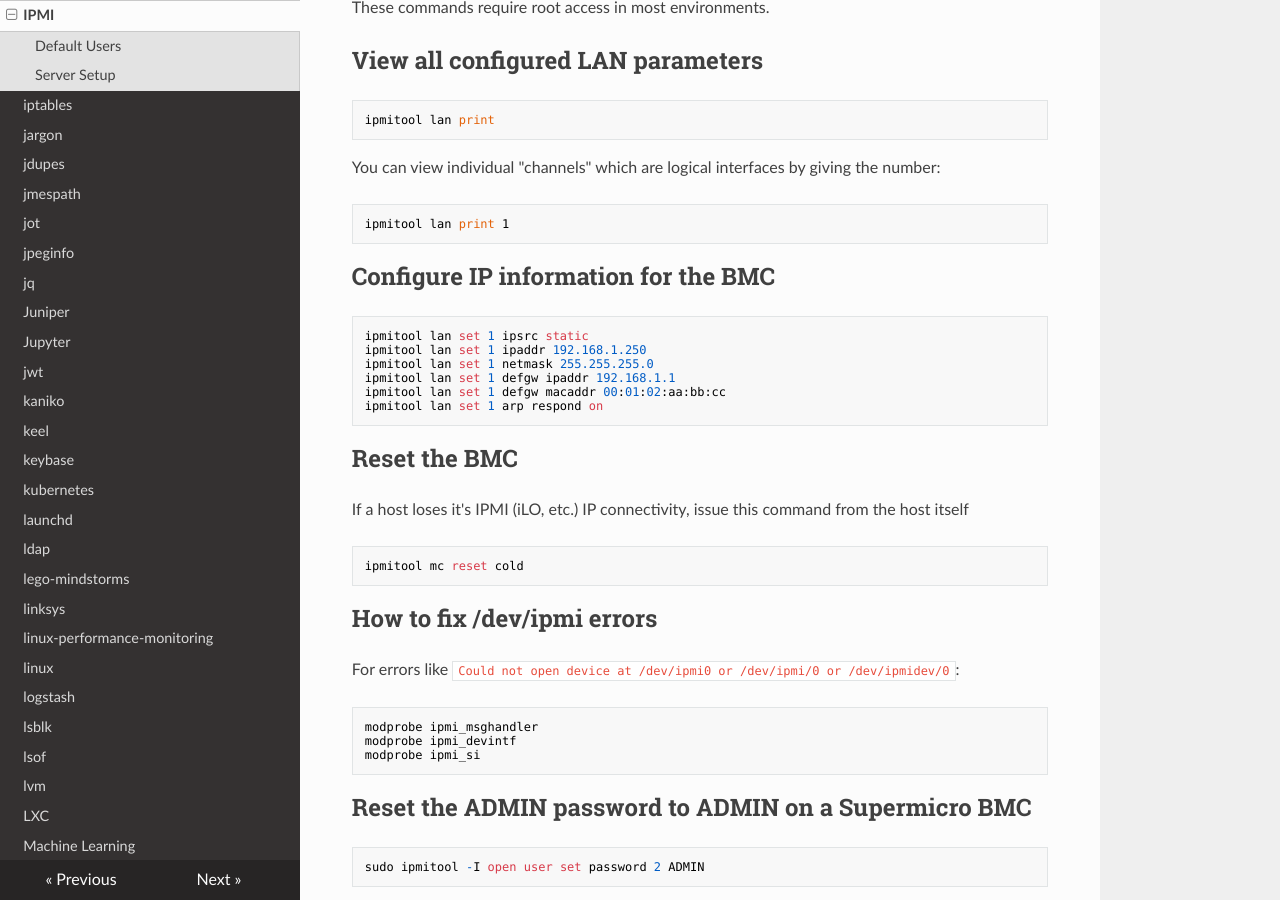
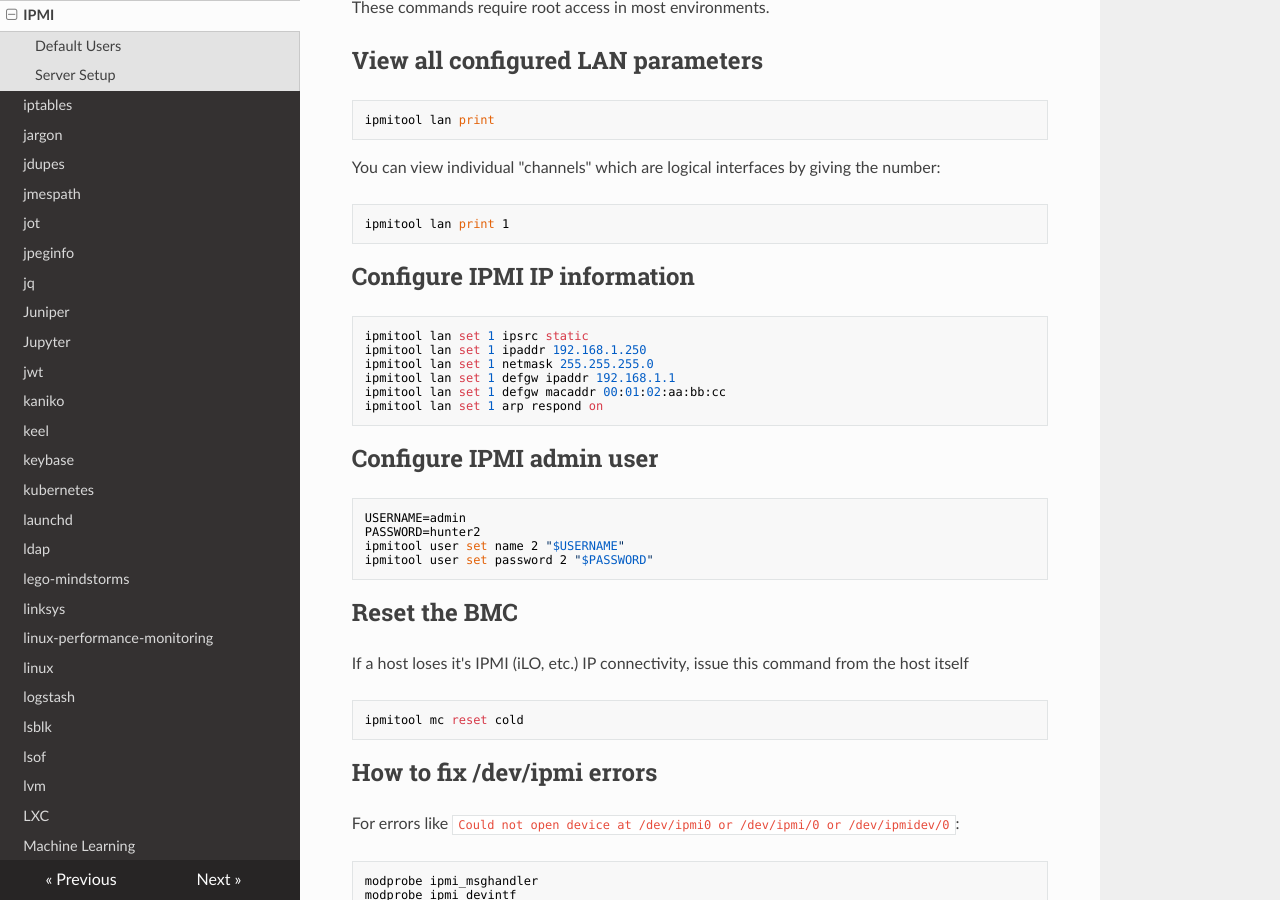
Before and after one commit to lando-cal/tech-notes, an MkDocs documentation site: the page built from docs/ipmi.md, in a window 1280 px wide and 900 px high, scrolled down 1762 px. Built offline with MkDocs 1.6.1, drawn with Linux system fonts in a browser that asks for light colours; nearby versions of some CDN libraries.

Commit message:
Add username config

````diff
--- a/docs/ipmi.md
+++ b/docs/ipmi.md
@@ -92,7 +92,7 @@ You can view individual "channels" which are logical interfaces by giving the nu
 ipmitool lan print 1
 ```
 
-## Configure IP information for the BMC
+## Configure IPMI IP information
 
 ```
 ipmitool lan set 1 ipsrc static
@@ -101,6 +101,15 @@ ipmitool lan set 1 netmask 255.255.255.0
 ipmitool lan set 1 defgw ipaddr 192.168.1.1
 ipmitool lan set 1 defgw macaddr 00:01:02:aa:bb:cc
 ipmitool lan set 1 arp respond on
+```
+
+## Configure IPMI admin user
+
+```
+USERNAME=admin
+PASSWORD=hunter2
+ipmitool user set name 2 "$USERNAME"
+ipmitool user set password 2 "$PASSWORD"
 ```
 
 ## Reset the BMC
````
